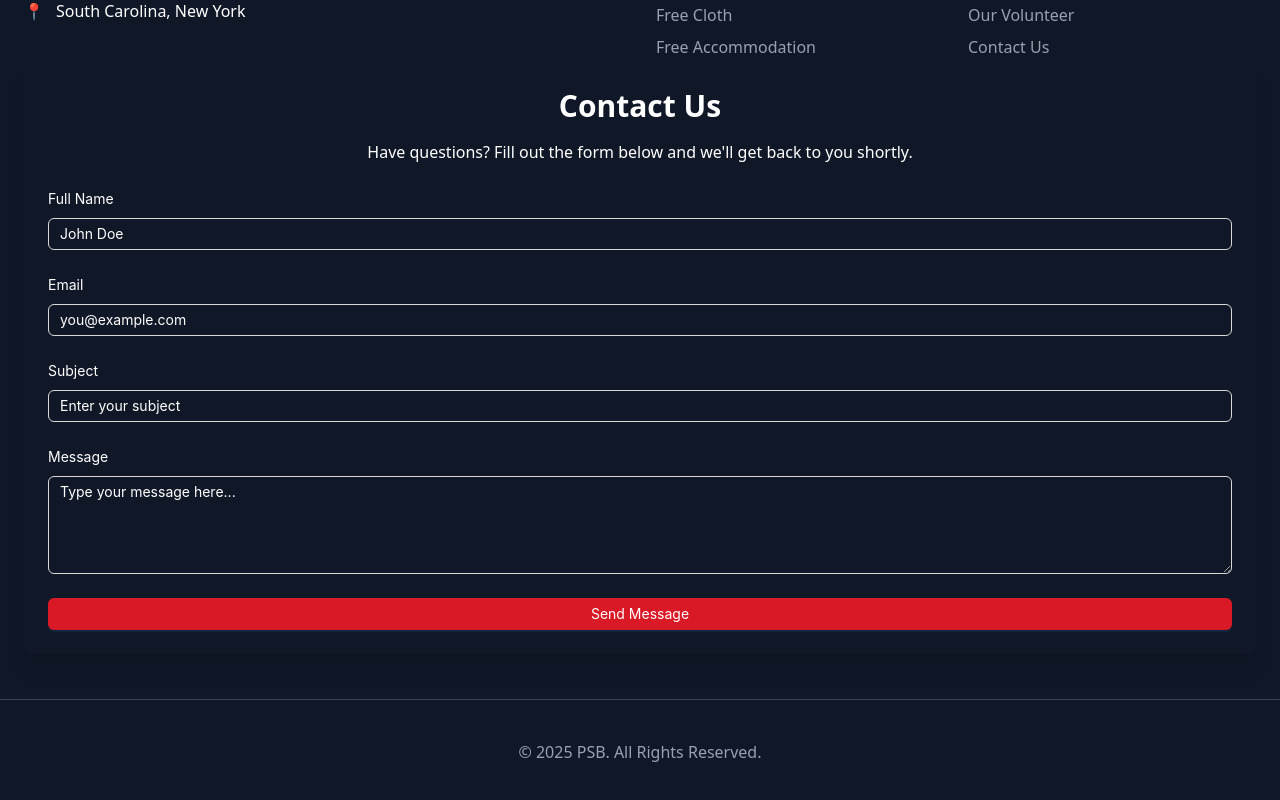
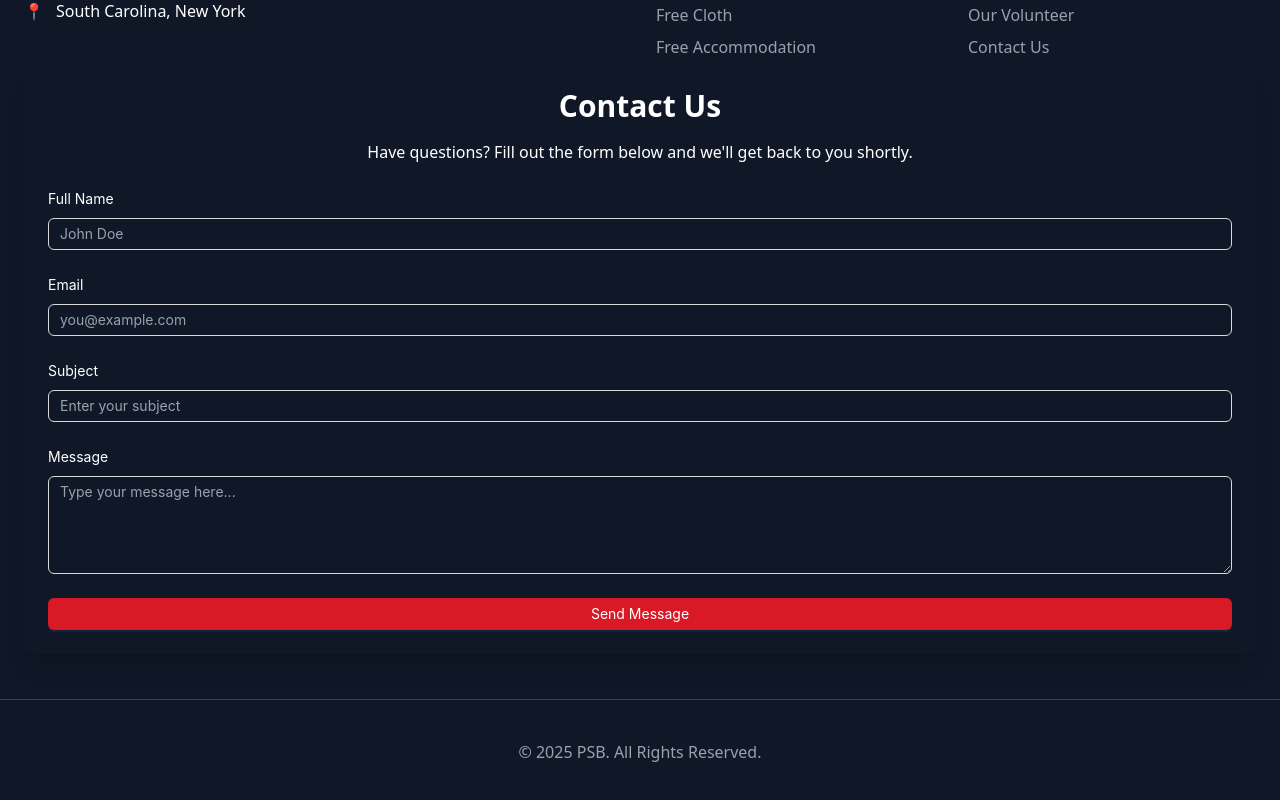
Before and after one commit to gmhridu/CAD, a React (Vite) app: page / in a window 1280 px wide. Shown: the part 5429-6229 px from the top of the page. Built offline with nearby package versions, Linux system fonts and the light colour scheme.

Commit message:
update footer

```diff
--- a/src/index.css
+++ b/src/index.css
@@ -65,6 +65,6 @@
 }
 
 .custom-placeholder::placeholder {
-  color: var(--placeholder-color, white); /* Default to white */
+  color: var(--placeholder-color, #99a1af); /* Default to white */
   opacity: 1;
 }
```
